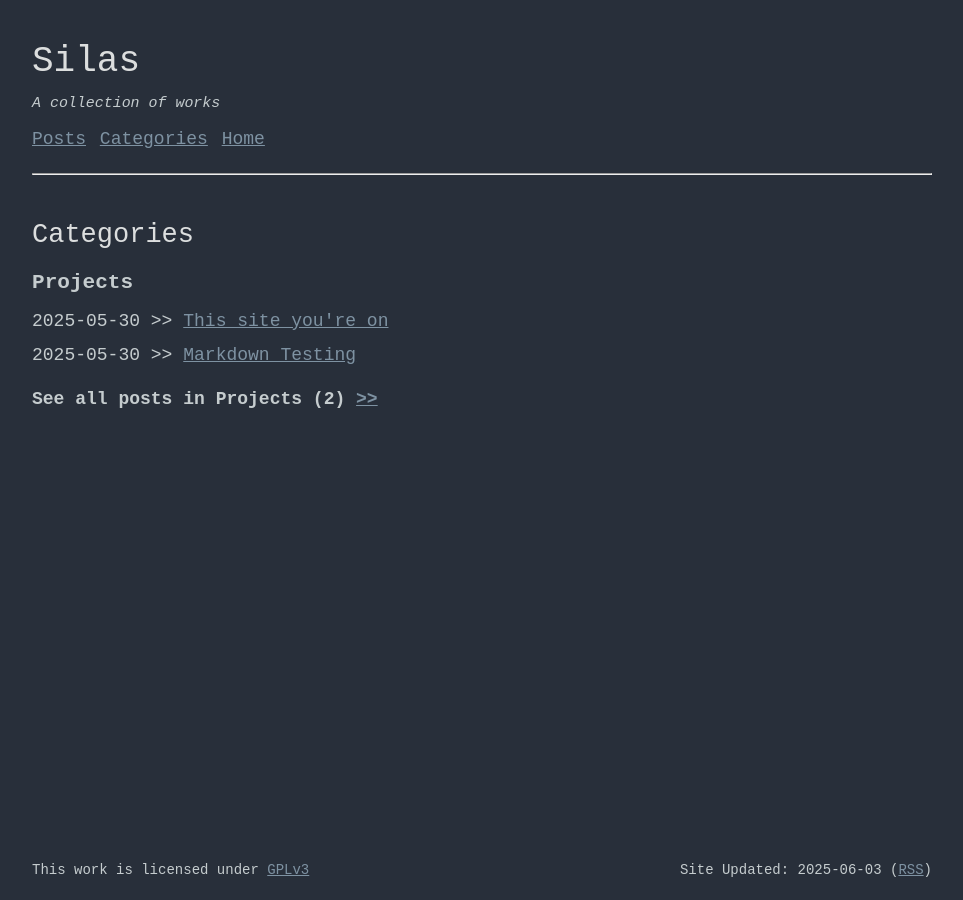
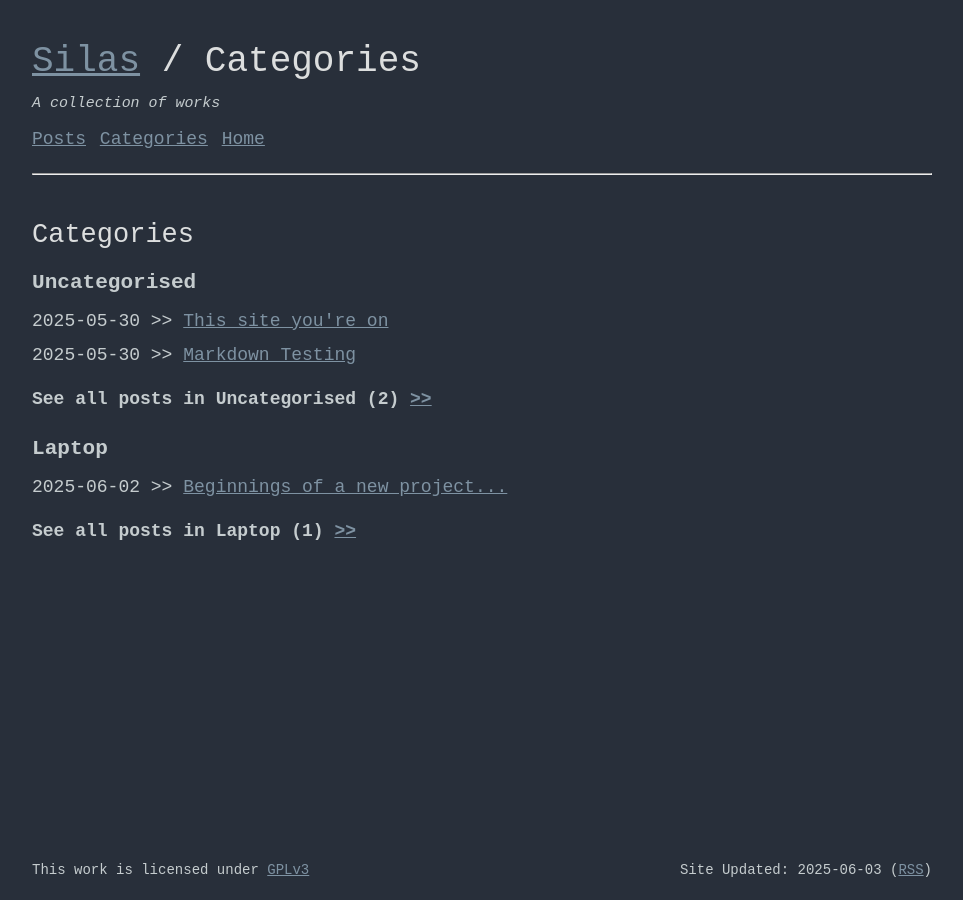
Before and after one commit to Cryaniptic/Cryaniptic.github.io, a Jekyll site: the page built from categories/index.html, in a window 1280 px wide. Shown: the whole page, without its empty margins (158-1121 px from the left). Built offline with Jekyll 4.4.1, drawn with Linux system fonts in a browser that asks for light colours.

Commit message:
updating some site formatting

```diff
--- a/Laptop/2025-06-02-Begin.md
+++ b/Projects/Laptop/_posts/2025-06-02-Begin.md
@@ -2,6 +2,7 @@
 layout: post
 author: Silas
 title: Beginnings of a new project...
+categories: Laptop
 ---
 
-# A bit of background
+## A bit of background
--- a/_includes/header.html
+++ b/_includes/header.html
@@ -1,5 +1,22 @@
 <div class="header">
-    <h1>Silas</h1>
+    <h1>
+        <a href="{{ site.baseurl }}/">Silas</a>
+        {% assign url_parts = page.url | split: '/' | reject: '' %}
+        {% assign path = "" %}
+        {% assign skip_parts = 1 %}
+        {%- comment -%}
+        Skip date parts for posts (e.g., /2025/06/02/title/)
+        {%- endcomment -%}
+        {% for part in url_parts offset:skip_parts %}
+            /
+            {% assign path = path | append: "/" | append: part %}
+            {% if forloop.last %}
+                <span>{{ part | replace:'-',' ' | capitalize }}</span>
+            {% else %}
+                <a href="{{ site.baseurl }}{{ path }}/">{{ part | replace:'-',' ' | capitalize }}</a>
+            {% endif %}
+        {% endfor %}
+    </h1>
     <br>
     <h5><i>A collection of works</i></h5>
     <br>
--- a/_layouts/autopage_category.html
+++ b/_layouts/autopage_category.html
@@ -4,10 +4,11 @@ pagination:
   enabled: true
   per_page: 10
 ---
+
 <div class="post-summary">
     <h2>Posts</h2>
     {% for post in paginator.posts %}
-    <span class="post-item">{{ post.date | date: '%Y-%m-%d' }} >> <a href="{{ post.url }}">{{ post.title }}</a><span class="float-right">{{ post.categories }}</span></span>
+    <span class="post-item"><a href="{{ post.url }}">{{ post.title }}</a><span class="float-right">{{ post.date | date: '%Y-%m-%d' }}</span></span>
     {% endfor %}
 </div>
 
--- a/_layouts/post.html
+++ b/_layouts/post.html
@@ -2,7 +2,7 @@
 layout: default
 ---
 <div class="post-info">
-    <h2>{{ page.title }}</h2>
+    <h1>{{ page.title }}</h1>
     <p>{{ page.date | date_to_string }} - {{ page.author }}</p>
 </div>
 
--- a/categories/index.html
+++ b/categories/index.html
@@ -4,7 +4,9 @@
 ---
 
 <h2>Categories</h2>
+{% assign excluded = "Projects,drafts" | split: "," %}
 {% for category in site.categories %}
+    {% unless excluded contains category[0] %}
         <h3 class="category-header"><b>{{category | first}}</b></h3>
             {% for post in category[1] limit:3 %}
             <span class="post-item">{{ post.date | date: '%Y-%m-%d' }} >> <a href="{{ post.url }}">{{ post.title }}</a></span>
@@ -12,4 +14,5 @@
     <div class="category-all-nav">
         <h4>See all posts in {{category | first}} ({{category[1] | size}}) <a href="/category/{{category | first | downcase }}/">&gt;&gt;</a></h4>
     </div>
+    {% endunless %}
 {% endfor %}
--- a/posts/index.html
+++ b/posts/index.html
@@ -1,13 +1,13 @@
 ---
 layout: default
-title: Home
+title: Index
 pagination:
     enabled: true
 ---
 
 <h2>Posts</h2>
 {% for post in paginator.posts %}
-<span class="post-item"><span class="mobile-hide"> {{ post.date | date: '%Y-%m-%d' }} >> </span><a href="{{ post.url }}">{{ post.title }}</a><span class="float-right mobile-hide">{{ post.categories }}</span></span>
+<span class="post-item"><a href="{{ post.url }}">{{ post.title }}</a><span class="float-right mobile-hide">{{ post.date | date: '%Y-%m-%d' }}</span></span>
 {% endfor %}
 
 <div class="post-nav">
```
Also changed, not shown: Projects/Uncategorised/_posts/2025-05-30-TEST.md (renamed from Projects/_posts/2025-05-30-TEST.md), Projects/Uncategorised/_posts/2025-05-30-This Site.md (renamed from Projects/_posts/2025-05-30-This Site.md). Lines whose indentation alone changed are shown as unchanged.
